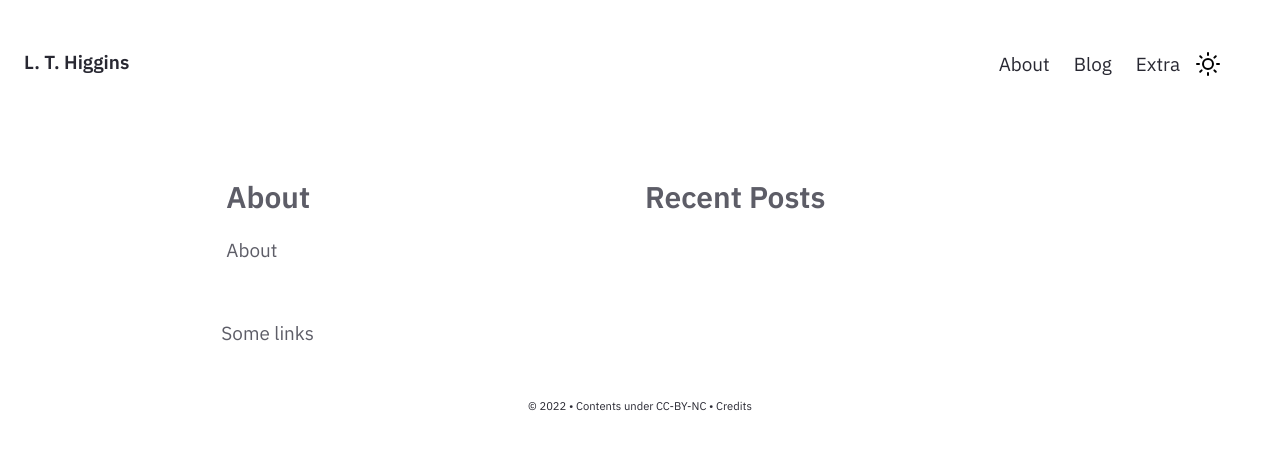
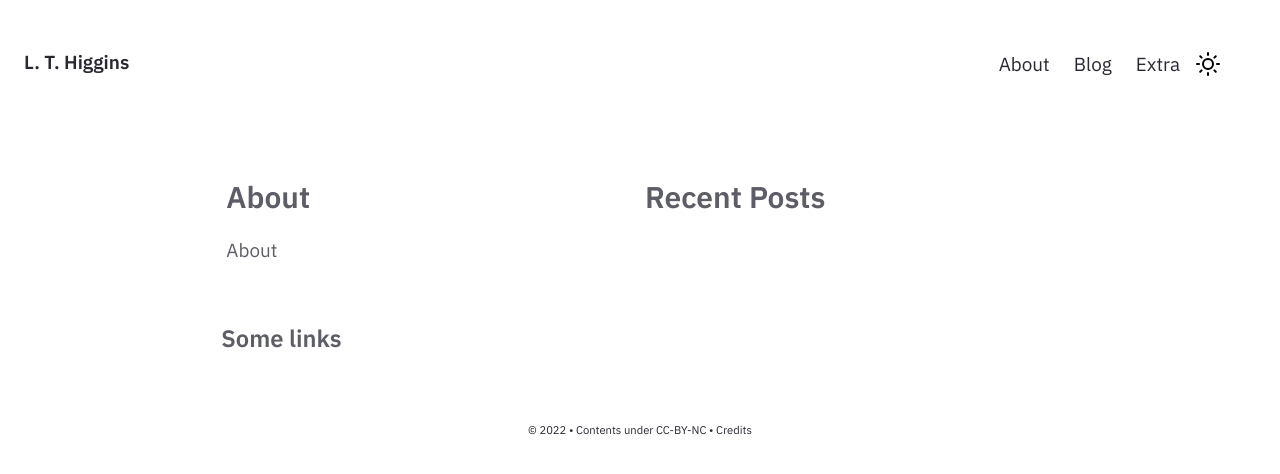
Before and after one commit to Luke-T-Higgins/blog, a Jekyll site: the page built from pages/index.md, in a window 1280 px wide. Shown: the top 474 px of the page. Built offline with Jekyll 4.4.1, drawn with Linux system fonts in a browser that asks for light colours.

```diff
--- a/_includes/Homepage.html
+++ b/_includes/Homepage.html
@@ -40,7 +40,7 @@
     </div>
 
     <div class="home-sub-text">
-        Some links
+        <h4> Some links </h4>
     </div>
 
 </div>
```
